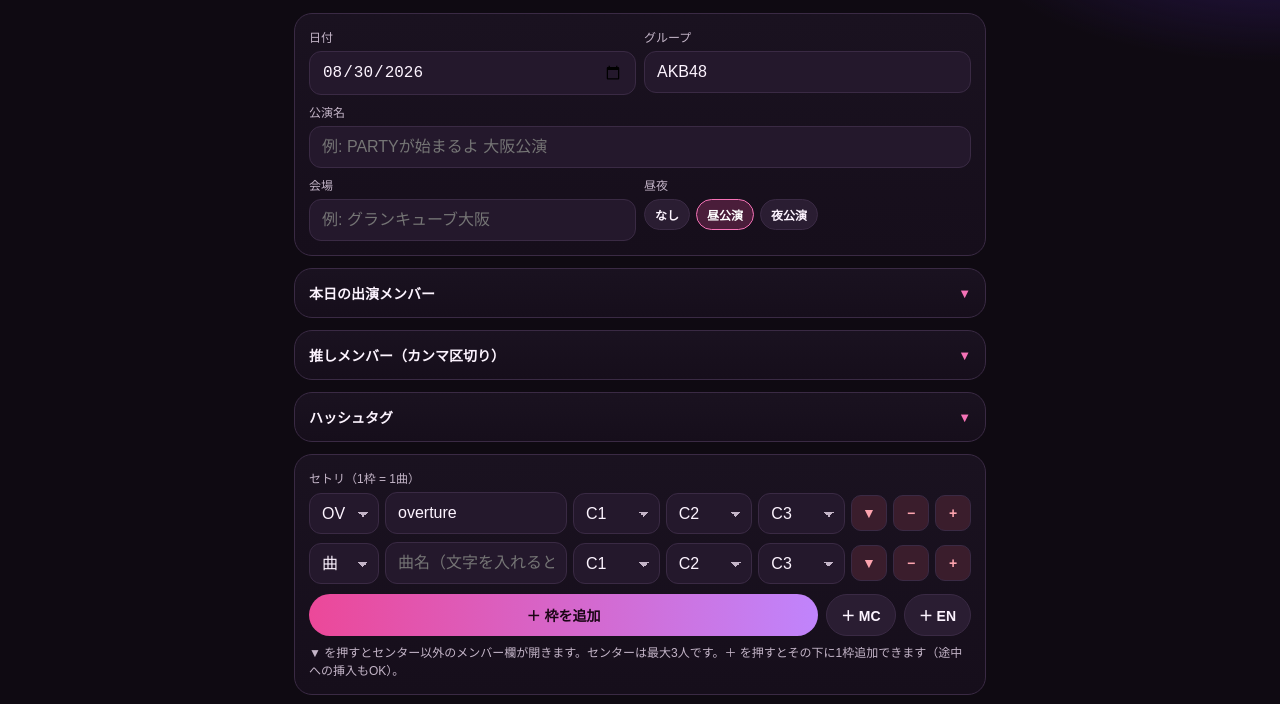
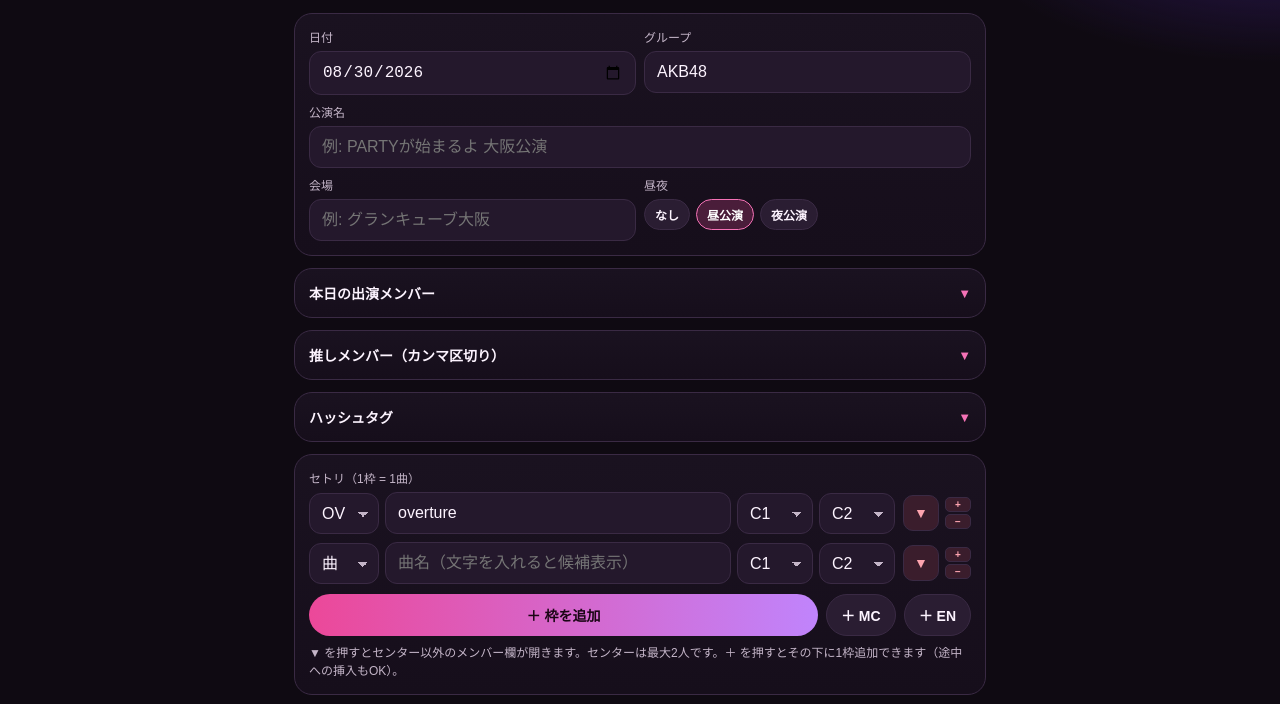
Before and after one commit to mitu1200-love/48-post, a plain HTML site: page index.html in a window 1280 px wide. Shown: the part 73-777 px from the top of the page. Drawn offline with Linux system fonts and the light colour scheme.

Commit message:
Add files via upload

```diff
--- a/index.html
+++ b/index.html
@@ -92,22 +92,32 @@
     .song-row .centers {
       display: flex;
       gap: 6px;
-      flex: 1 1 220px;
+      flex: 0 0 160px;
       order: 3;
     }
-    .song-row .centers select { flex: 1 1 0; min-width: 0; width: auto; }
+    .song-row .centers select { flex: 0 0 76px; min-width: 0; width: 76px; }
     .song-row .tog-btn { flex: 0 0 36px; order: 4; }
-    .song-row .del-btn { flex: 0 0 36px; order: 5; }
-    .song-row .ins-btn { flex: 0 0 36px; order: 6; }
+    .song-row .ins-del-wrap {
+      order: 5;
+      flex: 0 0 26px;
+      display: flex;
+      flex-direction: column;
+      gap: 2px;
+    }
+    .song-row .ins-del-wrap .del-row {
+      width: 26px; height: 15px; font-size: 10px; border-radius: 5px;
+      line-height: 1; display: flex; align-items: center; justify-content: center;
+    }
     @media (max-width: 720px) {
       .song-row .type-select { flex: 0 0 60px; width: 60px; font-size: 13px; padding-left: 6px; padding-right: 2px; }
       .song-row .ac-wrap { flex: 1 1 90px; order: 2; }
       .song-row .tog-btn { order: 3; flex: 0 0 34px; }
-      .song-row .del-btn { order: 4; flex: 0 0 34px; }
-      .song-row .ins-btn { order: 5; flex: 0 0 34px; }
-      /* センター3人は必ず次の行にまとめて横並び */
+      .song-row .ins-del-wrap { order: 4; flex: 0 0 24px; }
+      .song-row .ins-del-wrap .del-row { width: 24px; height: 14px; font-size: 9px; }
+      /* センター2人は必ず次の行にまとめて横並び */
       .song-row .centers { order: 6; flex: 1 0 100%; }
-      .song-row .del-row { width: 34px; height: 34px; }
+      .song-row .centers select { flex: 0 0 100px; width: 100px; }
+      .song-row .tog-btn.del-row { width: 34px; height: 34px; }
     }
     .member-box {
       margin-top: 6px;
@@ -300,7 +310,7 @@
         <button class="btn-ghost" id="addMc">＋ MC</button>
         <button class="btn-ghost" id="addEn">＋ EN</button>
       </div>
-      <div class="hint">▼ を押すとセンター以外のメンバー欄が開きます。センターは最大3人です。＋ を押すとその下に1枠追加できます（途中への挿入もOK）。</div>
+      <div class="hint">▼ を押すとセンター以外のメンバー欄が開きます。センターは最大2人です。＋ を押すとその下に1枠追加できます（途中への挿入もOK）。</div>
     </section>
 
     <section class="card">
@@ -726,13 +736,13 @@
     }
 
     function emptySong(type = "song", title = "") {
-      return { type, title, centers: ["","",""], members: "", open: false };
+      return { type, title, centers: ["",""], members: "", open: false };
     }
     let songs = Array.isArray(state.songs) && state.songs.length
       ? state.songs.map(s => ({
           type: s.type || "song",
           title: s.title || "",
-          centers: Array.isArray(s.centers) ? [s.centers[0]||"", s.centers[1]||"", s.centers[2]||""] : ["","",""],
+          centers: Array.isArray(s.centers) ? [s.centers[0]||"", s.centers[1]||""] : ["",""],
           members: typeof s.members === "string" ? s.members : "",
           open: !!s.open
         }))
@@ -742,7 +752,7 @@
       const box = $("songRows");
       box.innerHTML = "";
       songs.forEach((song, i) => {
-        if (!Array.isArray(song.centers)) song.centers = ["","",""];
+        if (!Array.isArray(song.centers)) song.centers = ["",""];
         if (Array.isArray(song.members)) song.members = song.members.filter(Boolean).join(" ");
         if (typeof song.members !== "string") song.members = "";
         const block = document.createElement("div");
@@ -771,7 +781,7 @@
         setupSongAutocomplete(title, acList, i);
         const centersWrap = document.createElement("div");
         centersWrap.className = "centers";
-        for (let c = 0; c < 3; c++) {
+        for (let c = 0; c < 2; c++) {
           const center = document.createElement("select");
           fillMemberSelect(center, song.centers[c] || "", `C${c+1}`);
           center.onchange = () => { songs[i].centers[c] = center.value; renderPreview(); };
@@ -788,7 +798,7 @@
           renderPreview();
         };
         const del = document.createElement("button");
-        del.className = "del-row del-btn";
+        del.className = "del-row";
         del.type = "button";
         del.textContent = "−";
         del.onclick = () => {
@@ -798,7 +808,7 @@
           renderPreview();
         };
         const ins = document.createElement("button");
-        ins.className = "del-row ins-btn";
+        ins.className = "del-row";
         ins.type = "button";
         ins.textContent = "+";
         ins.title = "この下に1枠追加";
@@ -807,12 +817,15 @@
           renderSongRows();
           renderPreview();
         };
+        const insDelWrap = document.createElement("div");
+        insDelWrap.className = "ins-del-wrap";
+        insDelWrap.appendChild(ins);
+        insDelWrap.appendChild(del);
         row.appendChild(sel);
         row.appendChild(titleWrap);
         row.appendChild(centersWrap);
         row.appendChild(tog);
-        row.appendChild(del);
-        row.appendChild(ins);
+        row.appendChild(insDelWrap);
         block.appendChild(row);
         if (song.open) {
           const box2 = document.createElement("div");
--- a/sw.js
+++ b/sw.js
@@ -1,7 +1,7 @@
 // キャッシュ名。ファイルの中身を大きく更新したときは、この数字を
 // 1つ上げてください（例: v1 → v2）。上げると古いキャッシュが破棄され、
 // 全ユーザーの端末で新しい内容に更新されます。
-const CACHE_NAME = "setlist-app-v2";
+const CACHE_NAME = "setlist-app-v4";
 
 const ASSETS = [
   "./",
```
